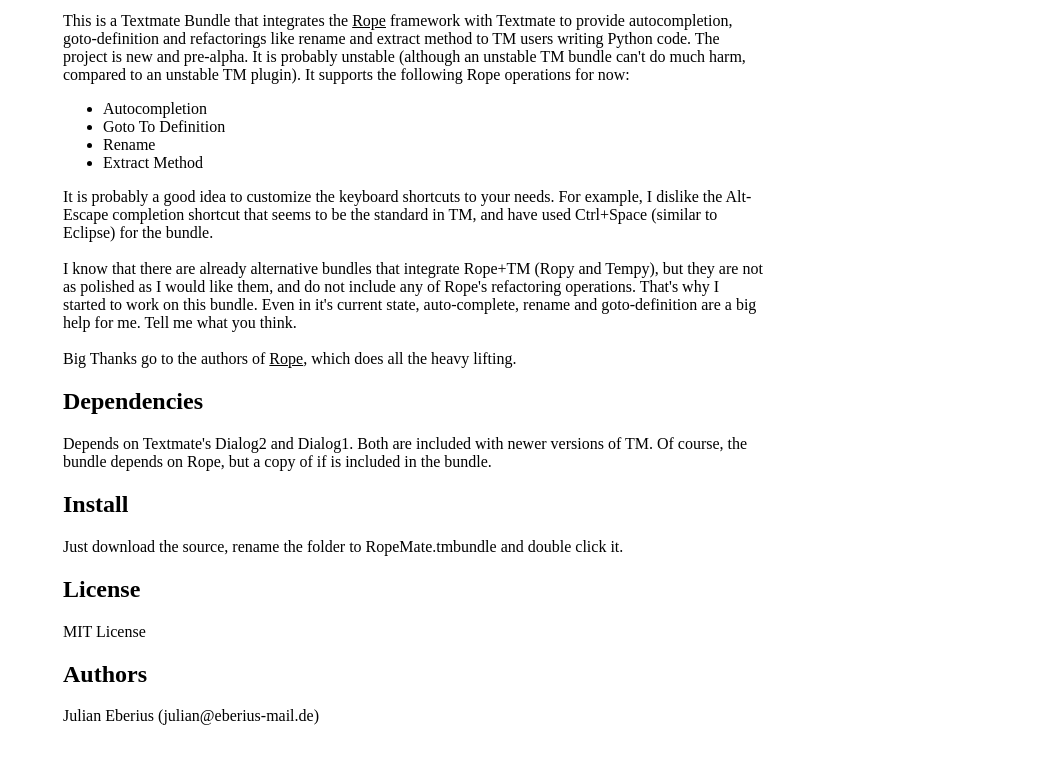
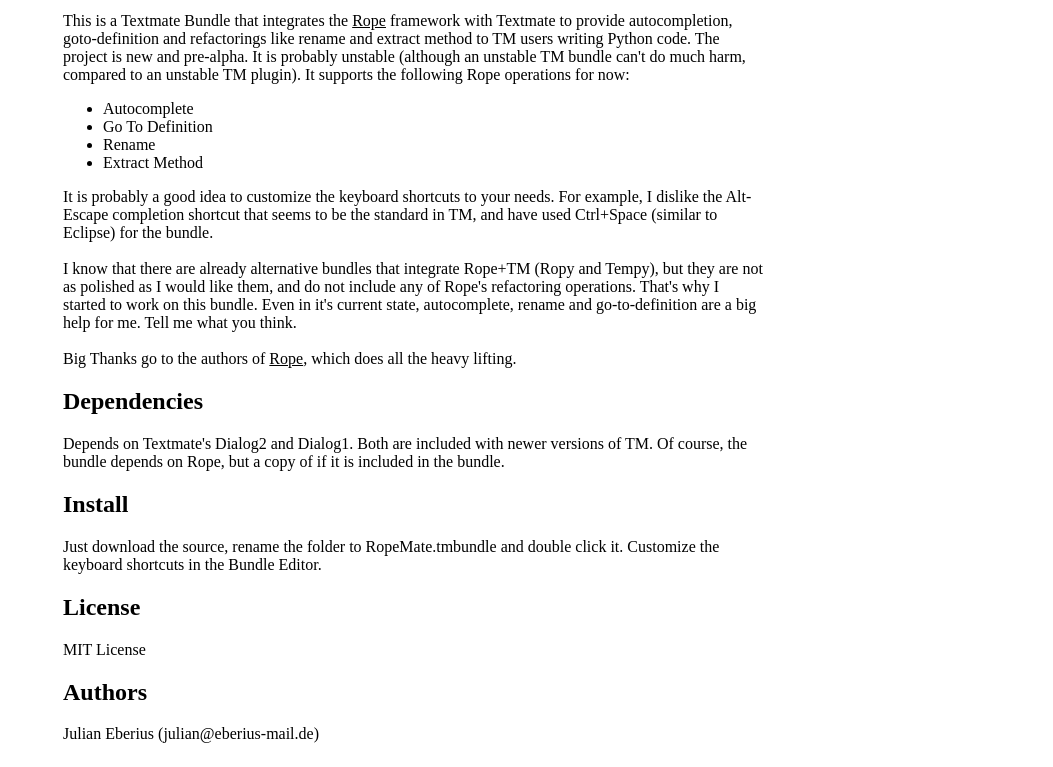
Before and after one commit to JulianEberius/RopeMate.tmbundle, a plain HTML site: page index.html in a window 1280 px wide. Shown: the part 322-1089 px from the top of the page, without its empty margins (227-1280 px from the left). Drawn offline with Linux system fonts and the light colour scheme.

Commit message:
updated index.html

```diff
--- a/index.html
+++ b/index.html
@@ -57,8 +57,8 @@
 The project is new and pre-alpha. It is probably unstable (although an unstable TM bundle can't do much harm, compared to an unstable TM plugin).
 It supports the following Rope operations for now:
 <ul>
-<li>Autocompletion</li>
-<li>Goto To Definition</li>
+<li>Autocomplete</li>
+<li>Go To Definition</li>
 <li>Rename</li>
 <li>Extract Method</li>
 </ul>
@@ -68,12 +68,12 @@ For example, I dislike the Alt-Escape completion shortcut that seems to be the s
 <br />
 I know that there are already alternative bundles that integrate Rope+TM (Ropy and Tempy), but they are not as polished as I would like them, and do not include any of Rope's refactoring operations.
 That's why I started to work on this bundle.
-Even in it's current state, auto-complete, rename and goto-definition are a big help for me. Tell me what you think.
+Even in it's current state, autocomplete, rename and go-to-definition are a big help for me. Tell me what you think.
 <br /><br />
 Big Thanks go to the authors of <a href="http://rope.sourceforge.net/">Rope</a>, which does all the heavy lifting.</p><h2>Dependencies</h2>
-<p>Depends on Textmate's Dialog2 and Dialog1. Both are included with newer versions of TM. Of course, the bundle depends on Rope, but a copy of if is included in the bundle.</p>
+<p>Depends on Textmate's Dialog2 and Dialog1. Both are included with newer versions of TM. Of course, the bundle depends on Rope, but a copy of if it is included in the bundle.</p>
 <h2>Install</h2>
-<p>Just download the source, rename the folder to RopeMate.tmbundle and double click it. </p>
+<p>Just download the source, rename the folder to RopeMate.tmbundle and double click it. Customize the keyboard shortcuts in the Bundle Editor.</p>
 <h2>License</h2>
 <p>MIT License</p>
 <h2>Authors</h2>
@@ -83,7 +83,6 @@ Big Thanks go to the authors of <a href="http://rope.sourceforge.net/">Rope</a>,
 <h2>Contact</h2>
 <p>Julian Eberius (julian@eberius-mail.de)
 <br/>      </p>
-
 
     <h2>Download</h2>
     <p>
```
